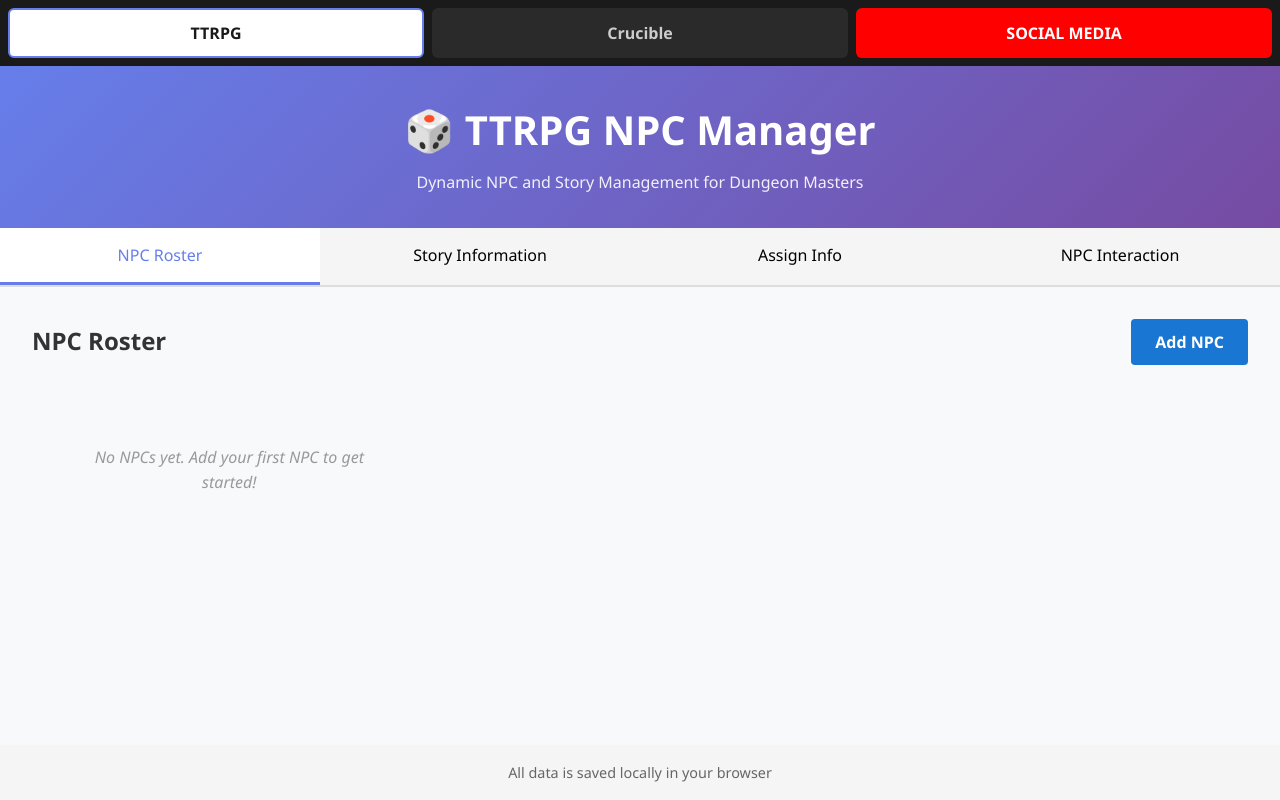
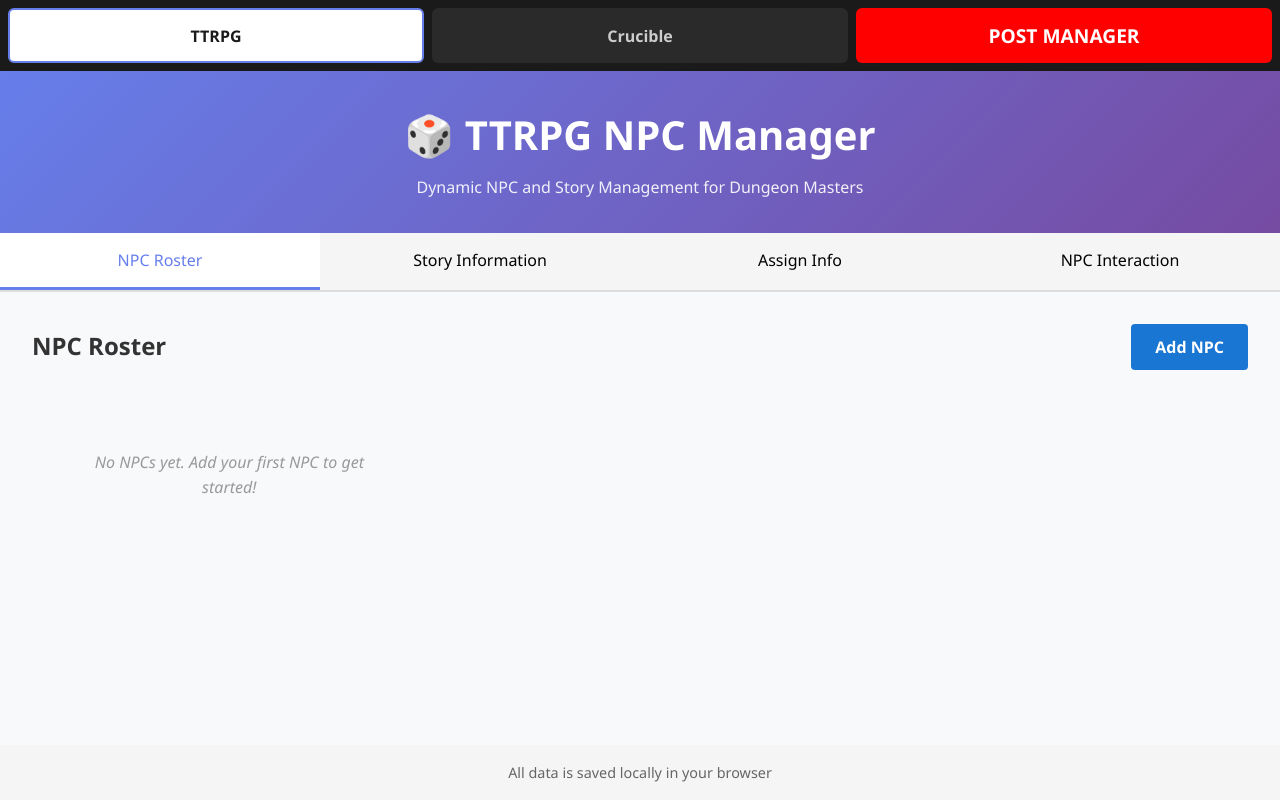
Before and after one commit to Rhistel0475/Claude-Code, a React (Vite) app: page / in a window 1280 px wide. Built offline with nearby package versions, Linux system fonts and the light colour scheme.

Commit message:
Change third button text from 'SOCIAL MEDIA' to 'POST MANAGER' to test ad blocker theory

```diff
--- a/src/App.tsx
+++ b/src/App.tsx
@@ -41,9 +41,9 @@ function App() {
               <button
                 className={`mode-btn ${appMode === 'social' ? 'active' : ''}`}
                 onClick={() => setAppMode('social')}
-                style={{ backgroundColor: '#ff0000', color: 'white' }}
+                style={{ backgroundColor: '#ff0000', color: 'white', fontSize: '1.2rem', fontWeight: 'bold' }}
               >
-                SOCIAL MEDIA
+                POST MANAGER
               </button>
             </div>
 
```
